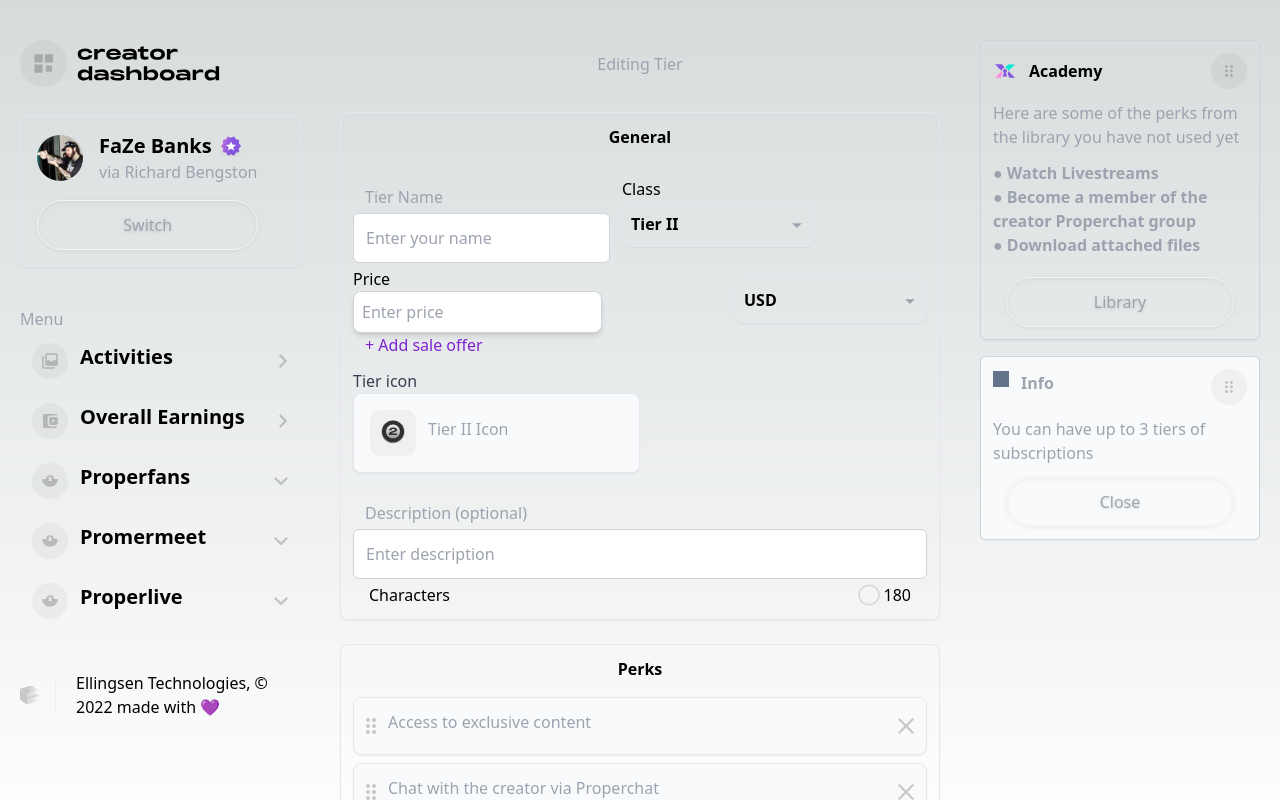
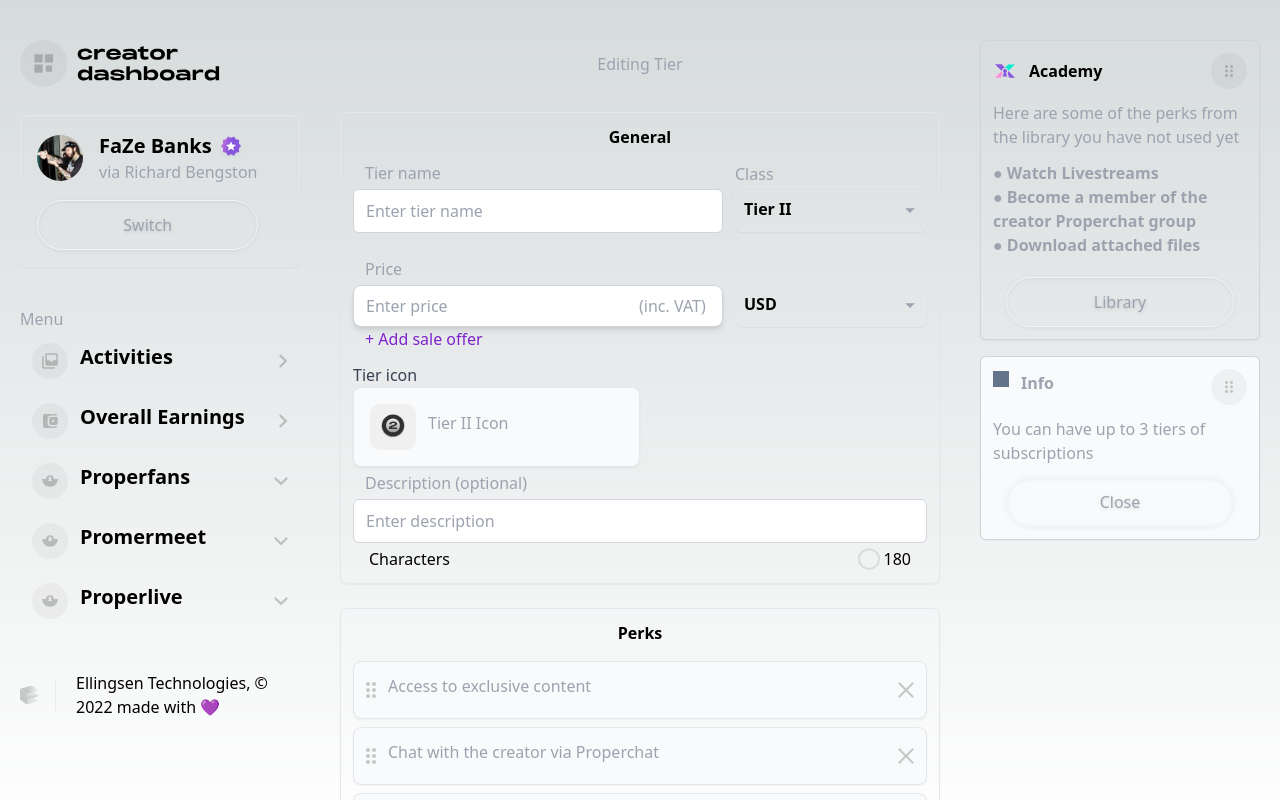
Before and after one commit to GalinB/admin-panel, a Next.js app: page / in a window 1280 px wide. Shown: the top 800 px of the page. Built offline with nearby package versions, Linux system fonts and the light colour scheme.

Commit message:
more bug fixes

```diff
--- a/components/Organisms/General.js
+++ b/components/Organisms/General.js
@@ -20,10 +20,17 @@
       <div className="flex justify-center text-black font-bold mb-2 ">
         General
       </div>
-      <div className="flex flex-row gap-3">
-        <Form label="Tier Name" name="name" placeholder="Enter your name" />
+      <div className="flex flex-row justify-between gap-3">
+        <div className="grow">
+          <div className="ml-3 m-1 text-gray-400">Tier name</div>
+          <Form
+            name="name"
+            placeholder="Enter tier name"
+            textColor="text-black"
+          />
+        </div>
         <div className="flex flex-col justify-center">
-          <div>Class</div>
+          <div className="text-gray-400">Class</div>
           <CurrencyDropdown
             width="w-48"
             defaultCurrency="Tier II"
@@ -37,15 +44,15 @@
           />
         </div>
       </div>
-      <div className="flex flex-row items-center gap-3 justify-between">
-        <div>
-          <div>Price</div>
+      <div className="flex flex-row items-end gap-3 justify-between">
+        <div className="mt-5 grow">
+          <div className="text-gray-400 ml-3 pb-1">Price</div>
           <input
-            className="border border-gray-300 shadow-md rounded-lg p-2"
+            className="border border-gray-300 shadow-md rounded-lg p-2 pl-3 w-full"
             type="text"
             label="Price"
             name="name"
-            placeholder="Enter price"
+            placeholder="Enter price                                              (inc. VAT)"
             value={price}
             onChange={(e) => setPrice(e.target.value)}
             style={{
@@ -54,6 +61,7 @@
             }}
           />
         </div>
+
         <CurrencyDropdown
           width="w-48"
           defaultCurrency="USD"
--- a/components/atoms/CurrencyDropdown.js
+++ b/components/atoms/CurrencyDropdown.js
@@ -33,7 +33,7 @@
   }, []);
 
   return (
-    <div className="relative inline-block" ref={dropdownRef}>
+    <div className="inline-block" ref={dropdownRef}>
       <div
         className={`cursor-pointer flex items-center space-x-1 border border-gray-200 shadow-sm rounded-lg px-2 py-1 ${width}`}
         onClick={toggleDropdown}
--- a/components/molecules/Form.js
+++ b/components/molecules/Form.js
@@ -1,11 +1,11 @@
-export default function Form({ label, name, placeholder }) {
+export default function Form({ label, name, placeholder, textColor }) {
   return (
-    <div className="mt-6 mb-1">
-      <label className="block text-gray-400 ml-2 p-1">{label}</label>
+    <div className={`mb-1 ${textColor}`}>
+      {label && <label className="block text-gray-400 ml-2 p-1">{label}</label>}
       <input
         type="text"
         name={name}
-        className="border text-gray-400 font-medium border-gray-300 rounded-md p-3 w-full focus:outline-none focus:border-blue-500"
+        className={`border  font-medium border-gray-300 rounded-md p-3 h-11 w-full focus:outline-none focus:border-blue-500`}
         placeholder={placeholder}
       />
     </div>
```
